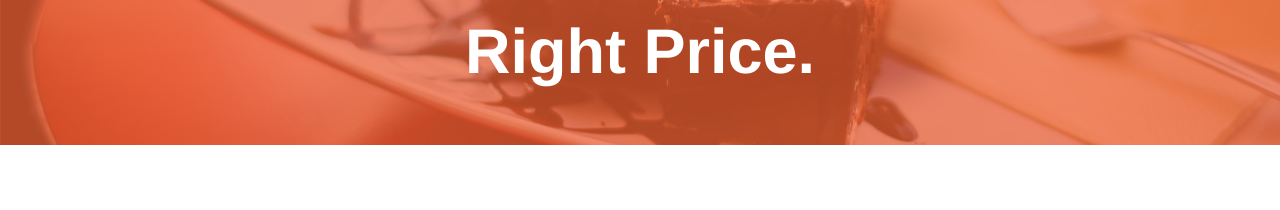
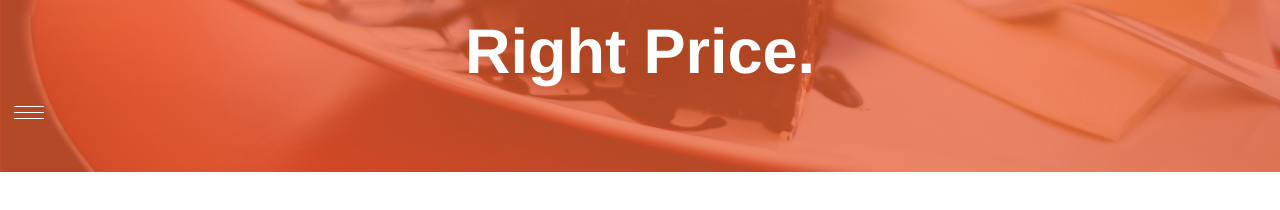
Before and after one commit to CollinsMuiruri/Anitas-Kitchen, a plain HTML site: page index.html in a window 1280 px wide. Shown: the part 426-636 px from the top of the page. Drawn offline with nearby package versions, Linux system fonts and the light colour scheme.

Commit message:
Add menu bar and fix the background

```diff
--- a/css/styles.css
+++ b/css/styles.css
@@ -1,5 +1,32 @@
 .jumbotron {
+  font-style: : san-serif;
  text-align: center;
  background-image: url(../images/backgrounds/landing.jpg);
  color: white;
+ background-repeat: no-repeat;
+ background-size: cover;
 }
+.nav div {
+  height: 1px;
+  background-color: white;
+  margin: 5px 0;
+  border-radius: 25px;
+  transition: 0.3s;
+}
+.nav {
+  width: 30px;
+  display: block;
+  margin: 1em 0 0 1em;
+}
+.one {
+  width: 30px;
+}
+.two {
+  width: 30px;
+}
+.three {
+  width: 30px;
+}
+.nav:hover div{
+  width: 30px;
+}
--- a/index.html
+++ b/index.html
@@ -12,3 +12,8 @@
             <img src="images/logoBig.png">
             <h1>We Provide The Best Food At</h1>
             <h1> <b>Right Price.</b> </h1>
+<a href="#" class="nav">
+  <div class="one"></div>
+  <div class="two"></div>
+  <div class="three"></div>
+</a>
```
